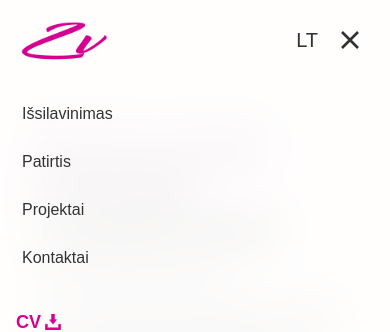
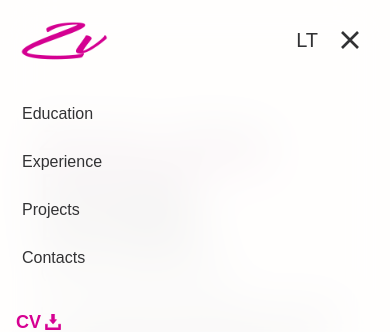
Before and after one commit to zvlzvl/portfolio, a React (Create React App) app: page /#/ in a window 390 px wide. Both pictures are taken after a click on the button 350 px from the left and 40 px from the top of the page. Shown: the top 332 px of the page. Built offline with nearby package versions, Linux system fonts and the light colour scheme.

Commit message:
quick fix

```diff
--- a/src/components/Toolbar.js
+++ b/src/components/Toolbar.js
@@ -159,22 +159,22 @@ const Toolbar = ({language, setLanguage}) => {
                             <a href="#education"
                                 onClick={(e) => {e.preventDefault(); scrollAnimate("education"); setOpen(false)}}
                                 className="block pb-2 m-1 font-medium border-2 border-transparent rounded-sm text-primary-content md:p-0 hover:border-b-secondary">
-                                Išsilavinimas
+                                {language === 'lt' ? 'Išsilavinimas' : 'Education'}
                             </a>
                             <a href="#work"
                                 onClick={(e) => {e.preventDefault(); scrollAnimate("work"); setOpen(false)}}
                                 className="block pb-2 m-1 font-medium border-2 border-transparent rounded-sm text-primary-content md:p-0 hover:border-b-secondary">
-                                Patirtis
+                                {language === 'lt' ? 'Patirtis' : 'Experience'}
                             </a>
                             <a href="#projects"
                                 onClick={(e) => {e.preventDefault(); scrollAnimate("projects"); setOpen(false)}}
                                 className="block pb-2 m-1 font-medium border-2 border-transparent rounded-sm text-primary-content md:p-0 hover:border-b-secondary">
-                                Projektai
+                                {language === 'lt' ? 'Projektai' : 'Projects'}
                             </a>
                             <a href="#contacts"
                                 onClick={(e) => {e.preventDefault(); scrollAnimate("contacts"); setOpen(false)}}
                                 className="block pb-2 m-1 font-medium border-2 border-transparent rounded-sm text-primary-content md:p-0 hover:border-b-secondary">
-                                Kontaktai
+                                {language === 'lt' ? 'Kontaktai' : 'Contacts'}
                             </a>
                             <a onClick={(e) => {handleDownload(e); setOpen(false);}} href={cvFile} download={cvFile}
                                 className="px-4  text-lg font-bold transition-all duration-300 cursor-pointer text-secondary group  w-[100px] ">
--- a/src/pages/IndexPage.js
+++ b/src/pages/IndexPage.js
@@ -26,7 +26,7 @@ const IndexPage = ({language}) => {
                             <div className="text-4xl font-thin md:text-6xl">Full-stack</div>
                             <div className="hidden text-4xl font-medium sm:flex md:text-6xl"> {language === 'lt' ? 'Programuotoja' : 'Developer'} </div>
                         </div>
-                        <div className="text-4xl font-medium sm:hidden"> Programuotoja </div>
+                        <div className="text-4xl font-medium sm:hidden"> {language === 'lt' ? 'Programuotoja' : 'Developer'} </div>
                         <div className="mt-2 text-xl font-light sm:text-3xl md:text-4xl">{language === 'lt' ? '(jaunesnioji-vidutinio lygio)' : '(Junior to Mid-Level)'}</div>
                     </h1>
                     <p className="mt-4 text-lg">
```
